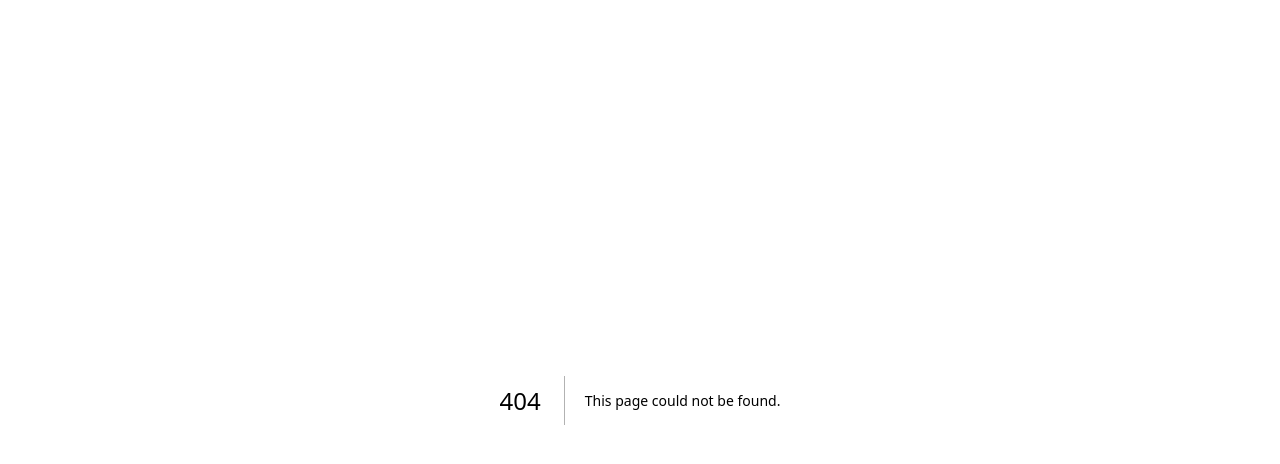
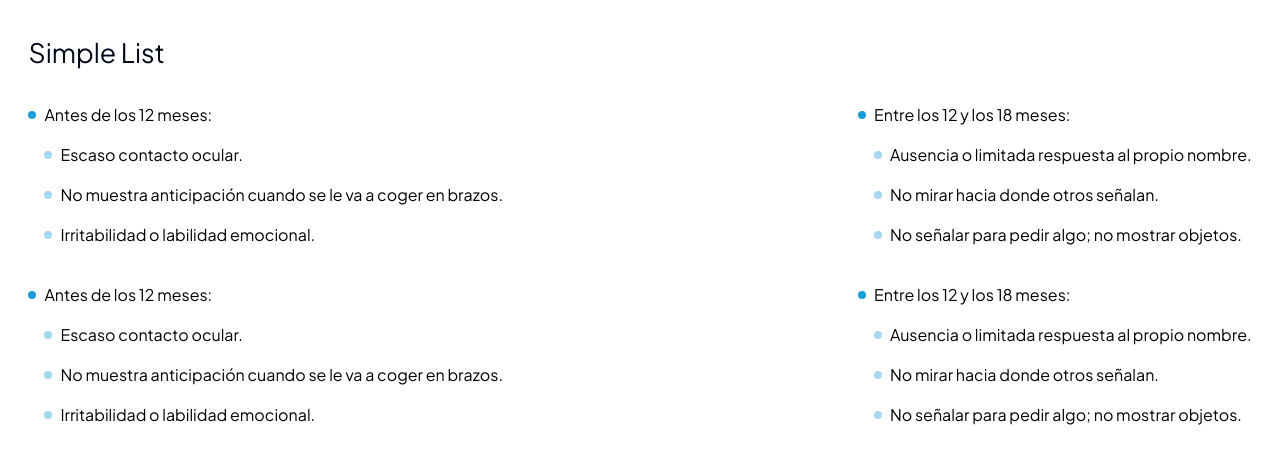
Before and after one commit to lanegrita/autismo_empleo, a Next.js app: page /playground/list in a window 1280 px wide. Before the commit this address had no page. Shown: the top 464 px of the page. Built offline with nearby package versions, Linux system fonts and the light colour scheme.

Commit message:
Add SimpleList

```diff
--- /dev/null
+++ b/app/components/ui/list/List.module.css
@@ -0,0 +1,37 @@
+/* Bullet Icon Starts */
+.bullet {
+  width: 8px;
+  min-width: 8px;
+  height: 8px;
+  min-height: 8px;
+  border-radius: var(--border-radius-circle);
+  background-color: var(--color-azul-ae);
+}
+.bullet_sub {
+  background-color: var(--color-azul-light-1);
+}
+/* Bullet Icon Ends */
+
+/* Simple List Starts */
+.simple_list {
+  display: flex;
+  flex-direction: column;
+  gap: var(--spacer-8);
+}
+.simple_list_heading {
+  display: flex;
+  align-items: center;
+  gap: var(--spacer-4);
+}
+.simple_list_items {
+  display: flex;
+  flex-direction: column;
+  gap: var(--spacer-8);
+}
+.simple_list_item {
+  display: flex;
+  align-items: center;
+  gap: var(--spacer-4);
+  margin-left: var(--spacer-8);
+}
+/* Simple List Ends */
--- /dev/null
+++ b/app/components/ui/list/List.tsx
@@ -0,0 +1,41 @@
+import { cn } from "@/lib/utils";
+import styles from "./List.module.css";
+import { Para } from "../typography/Typography";
+
+export interface SimpleListProps {
+  heading: string;
+  items: string[];
+}
+
+interface BulletIconProps {
+  variant?: "main" | "sub";
+}
+
+const BulletIcon = ({ variant = "main" }: BulletIconProps) => {
+  return (
+    <div
+      className={cn(styles.bullet, variant === "sub" && styles.bullet_sub)}
+    ></div>
+  );
+};
+
+const SimpleList = ({ heading, items }: SimpleListProps) => {
+  return (
+    <ul className={styles.simple_list}>
+      <li className={styles.simple_list_heading}>
+        <BulletIcon />
+        <Para tag="p">{heading}</Para>
+      </li>
+      <ul className={styles.simple_list_items}>
+        {items.map((item, index) => (
+          <li key={index} className={styles.simple_list_item}>
+            <BulletIcon variant="sub" />
+            <Para tag="p"> {item}</Para>
+          </li>
+        ))}
+      </ul>
+    </ul>
+  );
+};
+
+export { SimpleList };
--- /dev/null
+++ b/app/playground/list/page.tsx
@@ -0,0 +1,39 @@
+import { SimpleList, SimpleListProps } from "@/app/components/ui/list/List";
+import React from "react";
+
+const simpleList1: SimpleListProps = {
+  heading: "Antes de los 12 meses:",
+  items: [
+    "Escaso contacto ocular.",
+    "No muestra anticipación cuando se le va a coger en brazos.",
+    "Irritabilidad o labilidad emocional."
+  ]
+};
+const simpleList2: SimpleListProps = {
+  heading: "Entre los 12 y los 18 meses:",
+  items: [
+    "Ausencia o limitada respuesta al propio nombre.",
+    "No mirar hacia donde otros señalan.",
+    "No señalar para pedir algo; no mostrar objetos."
+  ]
+};
+
+const page = () => {
+  return (
+    <div className="container mt-10">
+      <div className="flex flex-col gap-10">
+        <h2 className="text-3xl ">Simple List</h2>
+        <div className="flex justify-between">
+          <SimpleList heading={simpleList1.heading} items={simpleList1.items} />
+          <SimpleList heading={simpleList2.heading} items={simpleList2.items} />
+        </div>
+        <div className="flex justify-between">
+          <SimpleList heading={simpleList1.heading} items={simpleList1.items} />
+          <SimpleList heading={simpleList2.heading} items={simpleList2.items} />
+        </div>
+      </div>
+    </div>
+  );
+};
+
+export default page;
```
